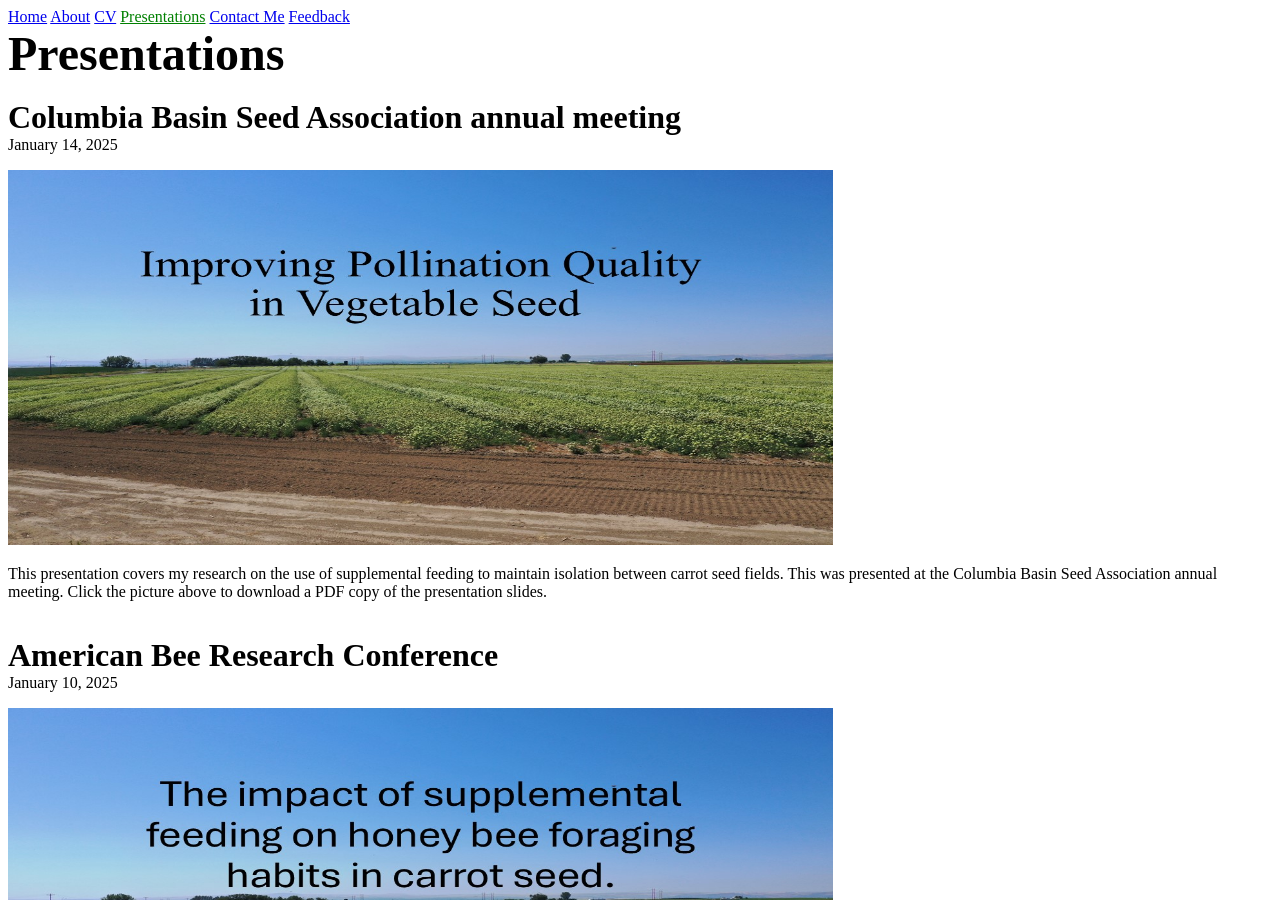
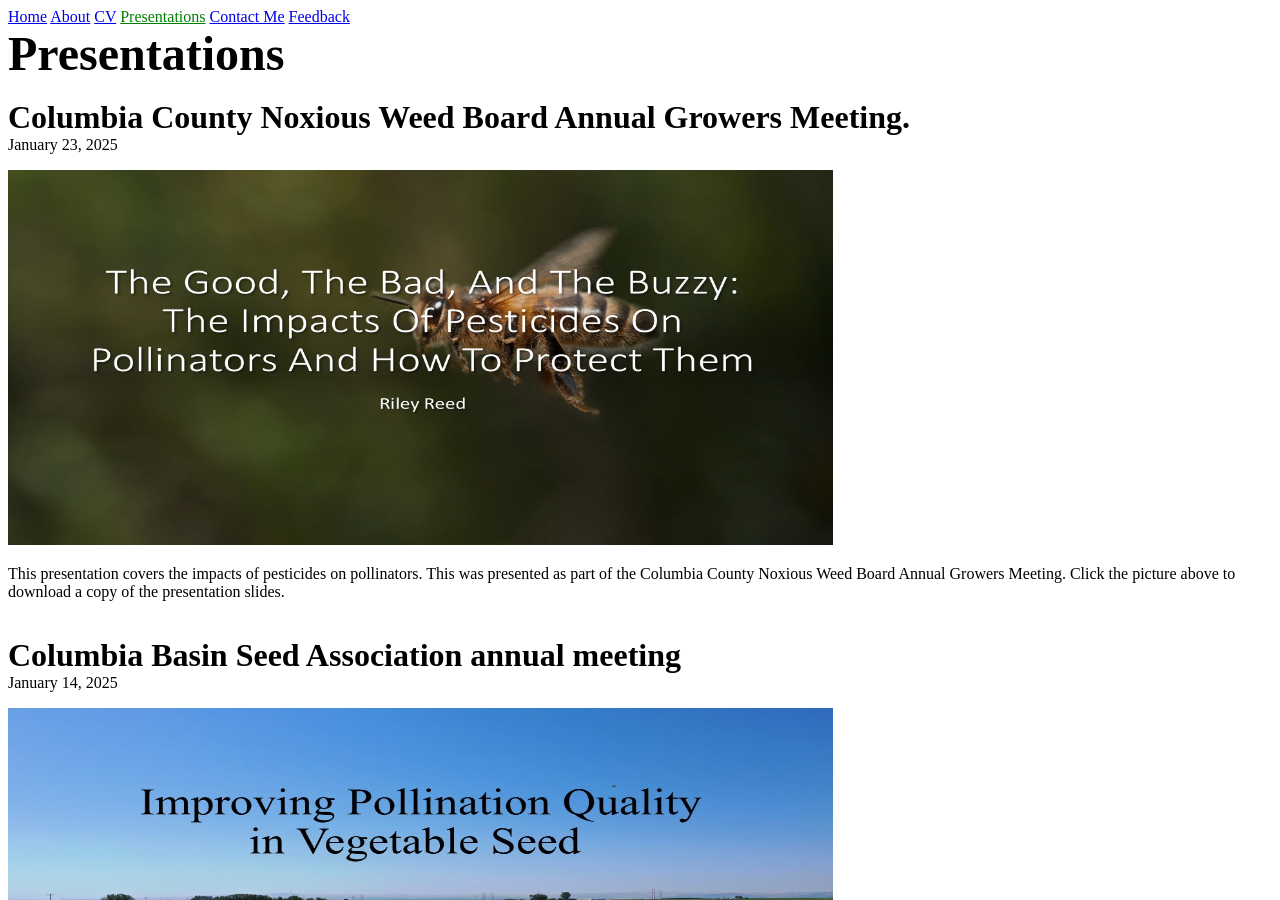
Before and after one commit to thebugman99/thebugman99.github.io, a Jekyll site: the page built from presentations.html, in a window 1280 px wide and 900 px high. Built offline with Jekyll 4.4.1, drawn with Linux system fonts in a browser that asks for light colours.

Commit message:
updated presentations

```diff
--- a/presentations.html
+++ b/presentations.html
@@ -3,6 +3,19 @@ layout: default
 ---
 <b><font size=8>
 Presentations</font></b><br><br>
+
+
+
+
+<b><font size=6>Columbia County Noxious Weed Board Annual Growers Meeting.</font></b><br>
+January 23, 2025
+
+
+<p><a href="https://docs.google.com/presentation/d/1F1FIqDs4muRFzq5hiy1EOXkbiHVG-Pxs/edit?usp=sharing&ouid=113391237361260642993&rtpof=true&sd=true">
+<img src="{{ site.baseurl }}/assets/images/wscia24.jpg" width="825" height="375">
+</a></p>
+
+This presentation covers the impacts of pesticides on pollinators. This was presented as part of the Columbia County Noxious Weed Board Annual Growers Meeting. Click the picture above to download a copy of the presentation slides.<br><br><br>
 
 
 
```
